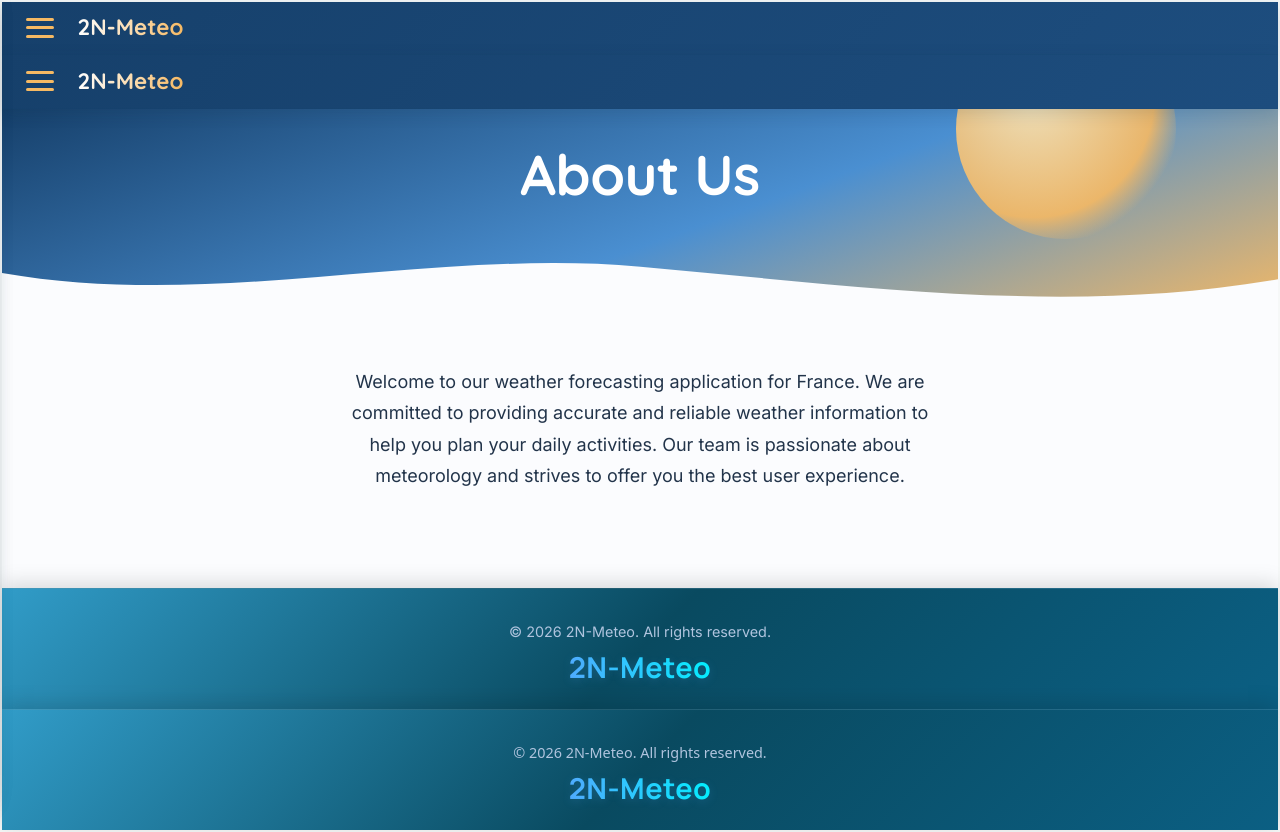
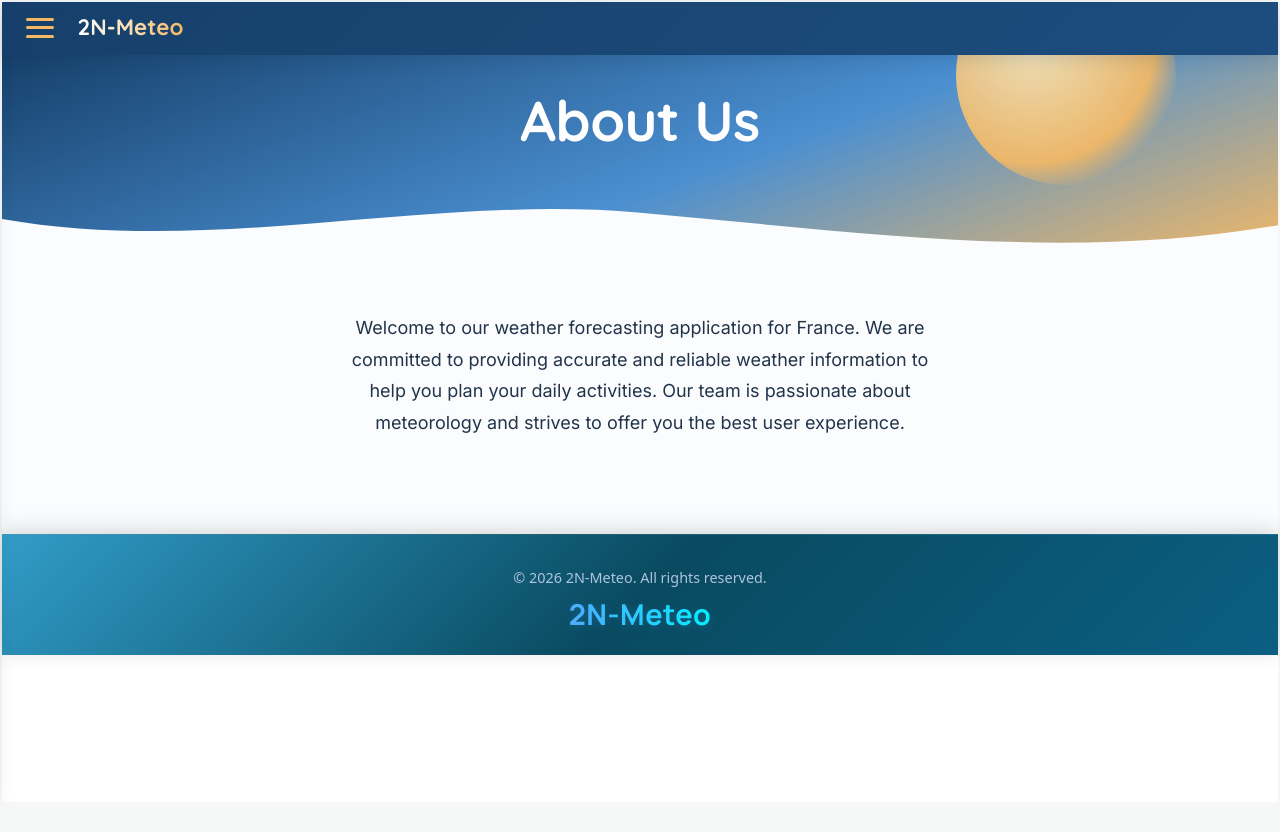
Before and after one commit to Jeamyra-cpu/2N-Meteo, a React (Vite) app: page / in a window 1280 px wide. After the commit the page ends 803 px from the top, so only its background shows below. Built offline with nearby package versions, Linux system fonts and the light colour scheme.

Commit message:
Suppression du header et footer

```diff
--- a/src/Pages/Accueil.jsx
+++ b/src/Pages/Accueil.jsx
@@ -9,8 +9,6 @@ function Accueil() {
 
     return (
         <div className="accueil-page">
-            <Header />
-
             <main className="accueil-heros">
                 <h1>{t('home.title')}</h1>
 
@@ -28,7 +26,6 @@ function Accueil() {
                     {t('home.source')}
                 </p>
             </main>
-
         </div>
     );
 }
--- a/src/Pages/Apropos.jsx
+++ b/src/Pages/Apropos.jsx
@@ -8,7 +8,6 @@ function APropos() {
 
     return (
         <div className="about-page">
-            <Header />
             <main>
                 <section className="about-hero">
                     <h1 className="about-hero__title">{t('about-us.title')}</h1>
@@ -28,7 +27,6 @@ function APropos() {
                     <p className="about-content__text">{t('about-us.description')}</p>
                 </section>
             </main>
-            <Footer />
         </div>
     )
 }
--- a/src/Pages/PolitiqueConfidentialite.jsx
+++ b/src/Pages/PolitiqueConfidentialite.jsx
@@ -20,7 +20,6 @@ function Politique() {
 
     return (
         <div className="privacy-policy-page">
-            <Header />
             <main>
                 <section className="privacy-hero">
                     <h1 className="privacy-hero__title">{t('privacy-policy.title')}</h1>
@@ -47,7 +46,6 @@ function Politique() {
                     </article>
                 </div>
             </main>
-            <Footer />
         </div>
     )
 }
```
